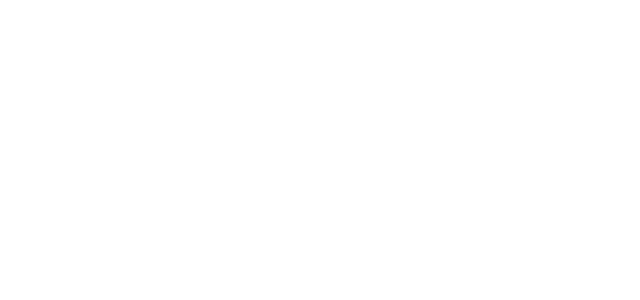
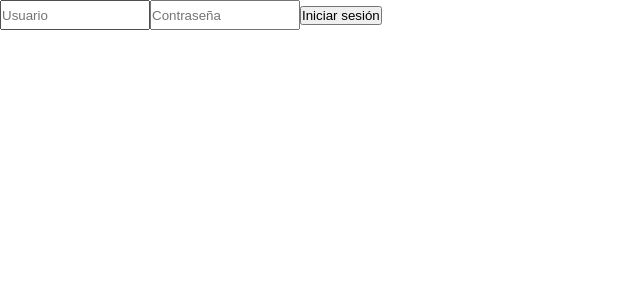
Before and after one commit to raulhn/boda_raul_laura, a React (Vite) app in the folder boda/: page /login in a window 1280 px wide. Before the commit this address had no page. Shown: the top 300 px of the page, without its empty margins (0-640 px from the left). Built offline with nearby package versions, Linux system fonts and the light colour scheme.

Commit message:
Se comienza el desarrollo del formulario de login

```diff
--- /dev/null
+++ b/boda/src/components/componenteLogin/ComponenteLogin.jsx
@@ -0,0 +1,39 @@
+import { EntradaTexto, Boton } from "../componentesUI/ComponentesUI.jsx";
+
+import { useState } from "react";
+
+export default function ComponenteLogin() {
+  const [usuario, setUsuario] = useState("");
+  const [contrasena, setContrasena] = useState("");
+
+  async function login() {
+    try {
+      const respuesta = await loginUsuario(usuario, contrasena);
+      if (respuesta && respuesta.success) {
+        console.log("Login exitoso");
+      } else {
+        console.error("Error en login:", respuesta.message);
+      }
+    } catch (error) {
+      console.error("Error en loginUsuario:", error);
+    }
+  }
+
+  return (
+    <div className="componente-login">
+      <EntradaTexto
+        valor={usuario}
+        setValor={setUsuario}
+        placeholder={"Usuario"}
+      />
+      <EntradaTexto
+        valor={contrasena}
+        setValor={setContrasena}
+        placeholder={"Contraseña"}
+        secure={true}
+      />
+
+      <Boton texto={"Iniciar sesión"} onClick={login} />
+    </div>
+  );
+}
--- a/boda/src/main.jsx
+++ b/boda/src/main.jsx
@@ -4,12 +4,14 @@ import "./index.css";
 import App from "./App.jsx";
 import Retos from "./components/componentesRetos/Retos.jsx";
 import { BrowserRouter, Routes, Route } from "react-router";
+import ComponenteLogin from "./components/componenteLogin/ComponenteLogin.jsx";
 
 createRoot(document.getElementById("root")).render(
   <StrictMode>
     <BrowserRouter>
       <Routes>
         <Route path={"/"} element={<App />} />
+        <Route path={"/login"} element={<ComponenteLogin />} />
         <Route path={"/reto"} element={<Retos />} />
       </Routes>
     </BrowserRouter>
```
Also changed, not shown: boda/src/servicios/serviceComun.js (added, +36 -0 lines), boda/src/servicios/serviceUsuario.js (added, +13 -0 lines), 1 other file (tests, documents, lock files or other folders).
